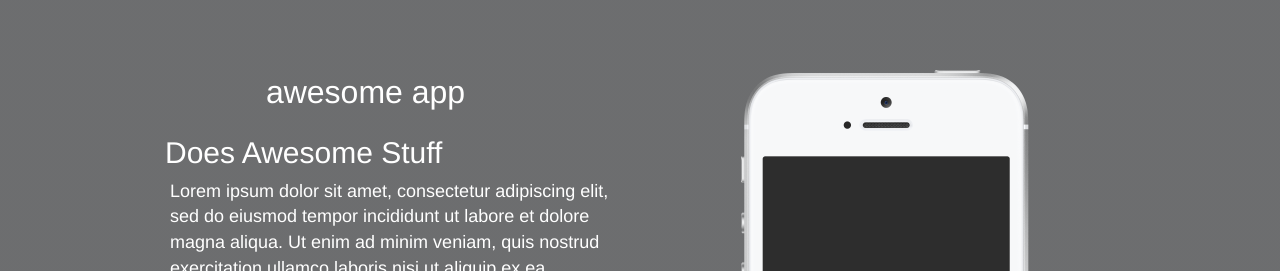
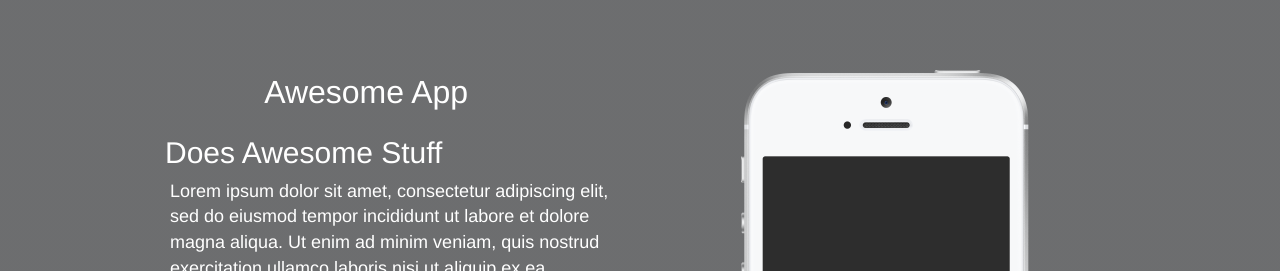
Before and after one commit to joshbuchea/awesome-app-landing-page, a Jekyll site: the page built from index.html, in a window 1280 px wide. Shown: the top 271 px of the page. Built offline with Jekyll 4.4.1, drawn with Linux system fonts in a browser that asks for light colours; nearby versions of some CDN libraries; part of the change alters nothing that is shown.

```diff
--- a/_config.yml
+++ b/_config.yml
@@ -8,8 +8,8 @@
 # General App Info
 #
 app:
-  name: awesome app # REQUIRED - Enter your app name
-  ios_id:  # REQUIRED - 10 Digit Numeric App ID (lookup in iTunes Connect)
+  name: Awesome App # REQUIRED - Enter your app name
+  ios_id: 1109109105 # REQUIRED - 10 Digit Numeric App ID (lookup in iTunes Connect)
   android_id: # Optional - Enter Android app id like: com.example.app
 
   icon: # Leave blank to auto-magically populate
```
